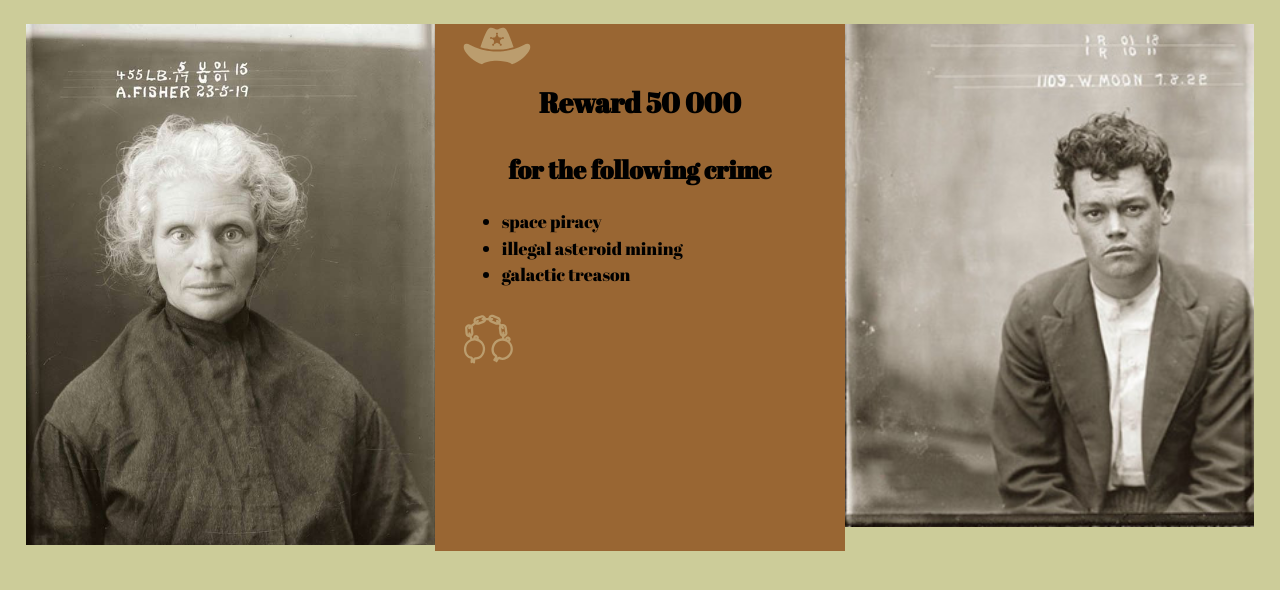
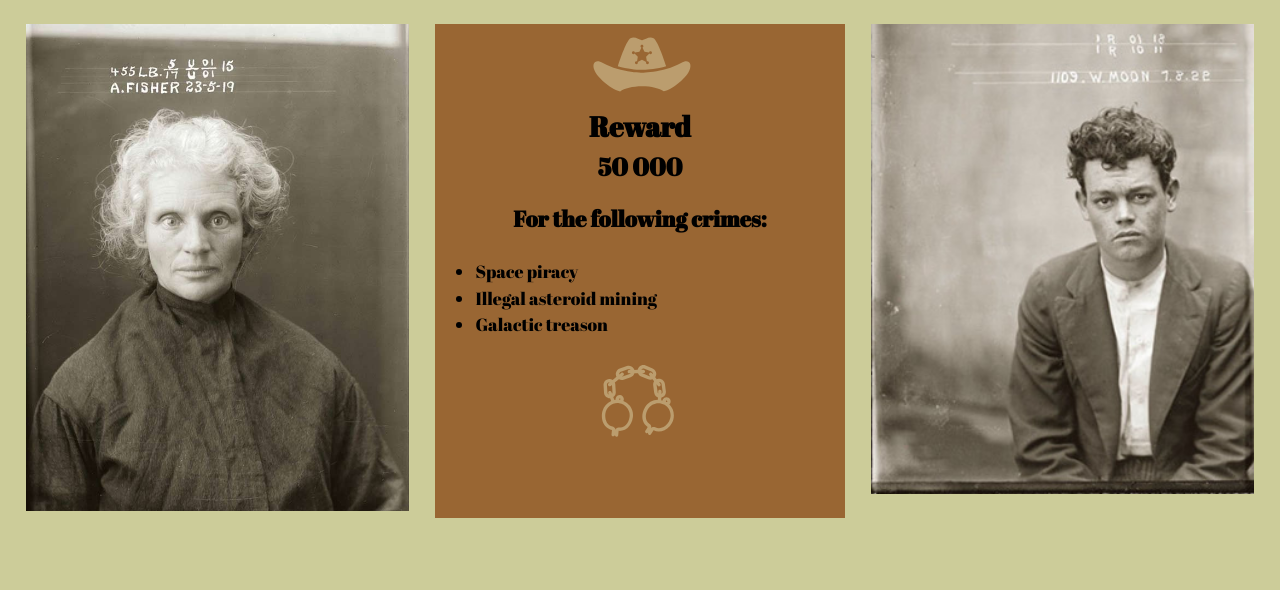
Before and after one commit to benmarley/dsn1676-assignment-1, a plain HTML site: page index.html in a window 1280 px wide. Shown: the part 82-672 px from the top of the page. Drawn offline with Linux system fonts and the light colour scheme.

Commit message:
fixed centered objects, fixed format issues

```diff
--- a/css/main.css
+++ b/css/main.css
@@ -29,7 +29,7 @@ body {
 	display: inline-block;
 	background-color: red;
 	padding-left: .5em;
-	padding-right:.5em;
+	padding-right: .5em;
 	background: #CCCC99;
 
 }
@@ -51,12 +51,15 @@ body {
 
 .reward-info {
 	background: #996633;
+	display: block;
 }
 
 .article-graphic-1 {
-	width:4em;
-	margin-left: auto;
-	margin-righ:auto;
+	display: block;
+	width: 25%;
+	margin-left: 38%;
+	margin-right: 62%;
+	margin-top: .5em;
 
 }
 
@@ -65,5 +68,21 @@ body {
 }
 
 .article-graphic-2 {
-	width:3em;
+	width: 19%;
+	margin-left: 40%;
+	margin-right: 60%;
+	margin-bottom: .5em;
+
 }
+
+.padding-images {
+	padding-right: 1.5em;
+}
+
+.padding-images-2 {
+	padding-left: 1.5em;
+}
+
+h2 {
+	margin:0;
+}
--- a/index.html
+++ b/index.html
@@ -20,27 +20,29 @@
 	<main>
 
 		<div class="grid gutter">
-			<div class="unit unit-xs-1 unit-s-1 unit-m-1-3 unit-l-1-3">
+			<div class="unit unit-xs-1 unit-s-1 unit-m-1-3 unit-l-1-3 padding-images">
 				<img class="img-flex panel" src="images/mugshot-woman.jpg">
 			</div>
 
-			<div class="unit unit-xs-1 unit-s-1 unit-m-1-3 unit-l-1-3 reward-info gutter">
+			<div class="unit unit-xs-1 unit-s-1 unit-m-1-3 unit-l-1-3 reward-info">
 				<img  class="article-graphic-1" src="images/hat-graphic.svg">
+
 					<div class="info">
-						<h2>Reward 50 000</h2>
-						<h3>for the following crime</h3>
-						</div>
-						<ul>
-							<li>space piracy</li>
-							<li>illegal asteroid mining</li>
-							<li>galactic treason</li>
-						</ul>
+						<h2 class="margin-0">Reward</h2>
+						<h3>50 000</h3>
+						<h4>For the following crimes:</h4>
+					</div>
+					<ul>
+						<li>Space piracy</li>
+						<li>Illegal asteroid mining</li>
+						<li>Galactic treason</li>
+					</ul>
 
 				<img class="article-graphic-2" src="images/handcuffs-graphic.svg">
 
 			</div>
 
-			<div class="unit unit-xs-1 unit-s-1 unit-m-1-3 unit-l-1-3">
+			<div class="unit unit-xs-1 unit-s-1 unit-m-1-3 unit-l-1-3 padding-images-2">
 				<img class="img-flex panel" src="images/mugshot-man.jpg">
 			</div>
 		</div>
```
